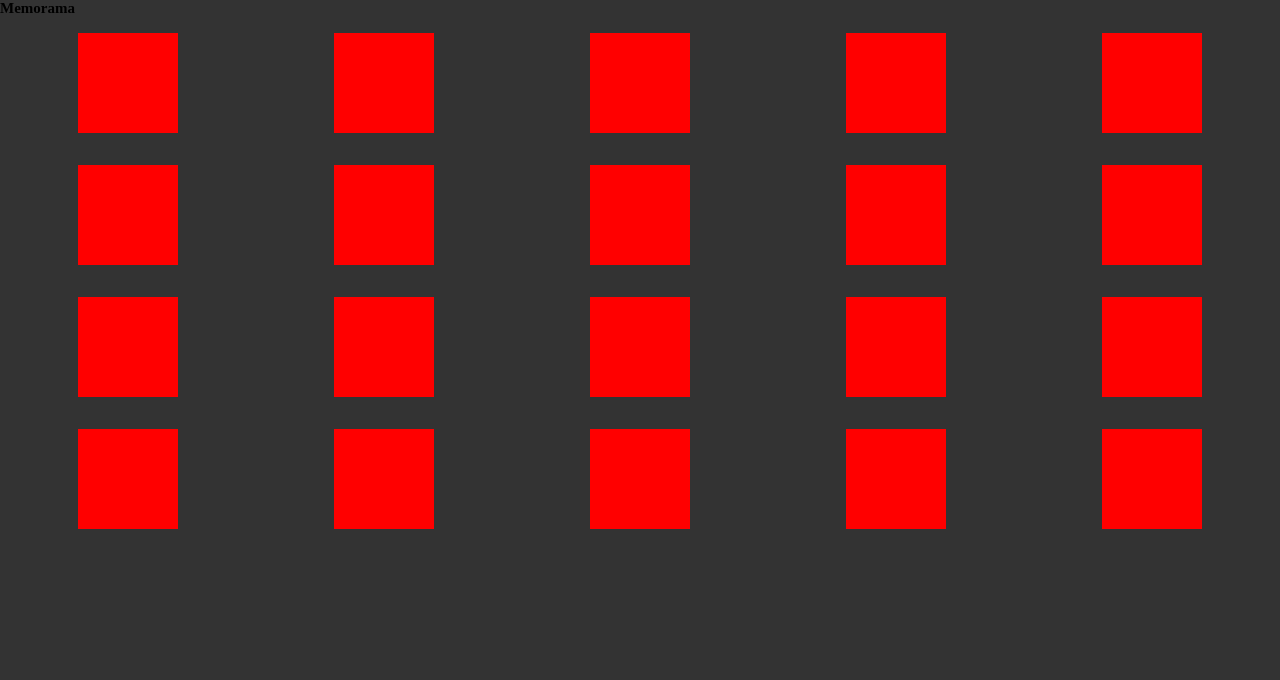
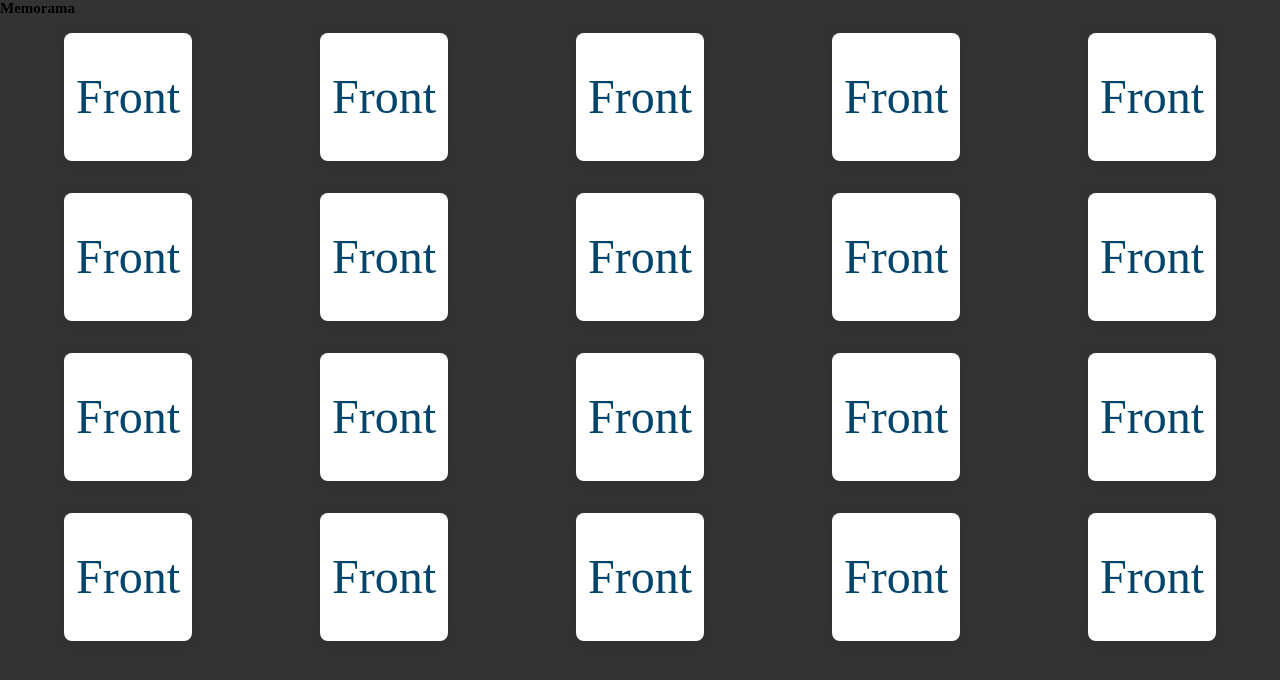
Before and after one commit to PaolaToro/Memorama, an Angular app: page / in a window 1280 px wide. Shown: the top 680 px of the page. Built offline with nearby package versions, Linux system fonts and the light colour scheme.

Commit message:
Update card component with flip functionality

```diff
--- a/src/app/app.component.css
+++ b/src/app/app.component.css
@@ -19,9 +19,3 @@
   align-items: center;
   padding: 1rem;
 }
-
-.card {
-  width: 100px;
-  height: 100px;
-  background: red;
-}
--- a/src/app/app.component.html
+++ b/src/app/app.component.html
@@ -3,70 +3,70 @@
   <section class="cards">
     <div class="row">
       <div class="column">
-        <div class="card"></div>
+        <app-card></app-card>
       </div>
       <div class="column">
-        <div class="card"></div>
+        <app-card></app-card>
       </div>
       <div class="column">
-        <div class="card"></div>
+        <app-card></app-card>
       </div>
       <div class="column">
-        <div class="card"></div>
+        <app-card></app-card>
       </div>
       <div class="column">
-        <div class="card"></div>
+        <app-card></app-card>
       </div>
     </div>
     <div class="row">
       <div class="column">
-        <div class="card"></div>
+        <app-card></app-card>
       </div>
       <div class="column">
-        <div class="card"></div>
+        <app-card></app-card>
       </div>
       <div class="column">
-        <div class="card"></div>
+        <app-card></app-card>
       </div>
       <div class="column">
-        <div class="card"></div>
+        <app-card></app-card>
       </div>
       <div class="column">
-        <div class="card"></div>
+        <app-card></app-card>
       </div>
     </div>
     <div class="row">
       <div class="column">
-        <div class="card"></div>
+        <app-card></app-card>
       </div>
       <div class="column">
-        <div class="card"></div>
+        <app-card></app-card>
       </div>
       <div class="column">
-        <div class="card"></div>
+        <app-card></app-card>
       </div>
       <div class="column">
-        <div class="card"></div>
+        <app-card></app-card>
       </div>
       <div class="column">
-        <div class="card"></div>
+        <app-card></app-card>
       </div>
     </div>
     <div class="row">
       <div class="column">
-        <div class="card"></div>
+        <app-card></app-card>
       </div>
       <div class="column">
-        <div class="card"></div>
+        <app-card></app-card>
       </div>
       <div class="column">
-        <div class="card"></div>
+        <app-card></app-card>
       </div>
       <div class="column">
-        <div class="card"></div>
+        <app-card></app-card>
       </div>
       <div class="column">
-        <div class="card"></div>
+        <app-card></app-card>
       </div>
     </div>
   </section>
--- a/src/app/app.component.ts
+++ b/src/app/app.component.ts
@@ -1,4 +1,5 @@
 import { Component } from '@angular/core';
+import { CardComponent } from './card/card.component';
 
 @Component({
   selector: 'app-root',
--- a/src/app/card/card.component.css
+++ b/src/app/card/card.component.css
@@ -0,0 +1,44 @@
+.card {
+  position: relative;
+  width: 8rem;
+  height: 8rem;
+  perspective: 50rem;
+}
+
+.card .content {
+  position: absolute;
+  top: 0;
+  right: 0;
+  bottom: 0;
+  left: 0;
+  box-shadow: 0 0 15px rgba(0,0,0,0.1);
+  transition: transform 1s;
+  transform-style: preserve-3d;
+}
+
+.card.active .content {
+  transform: rotateY( 180deg ) ;
+  transition: transform 0.5s;
+}
+
+.card .front,
+.card .back {
+  position: absolute;
+  top: 0;
+  right: 0;
+  bottom: 0;
+  left: 0;
+  background: white;
+  line-height: 8rem;
+  color: #03446A;
+  text-align: center;
+  font-size: 3rem;
+  border-radius: .5rem;
+  backface-visibility: hidden;
+}
+
+.card .back {
+  background: #03446A;
+  color: white;
+  transform: rotateY( 180deg );
+}
--- a/src/app/card/card.component.html
+++ b/src/app/card/card.component.html
@@ -1 +1,10 @@
-<p>card works!</p>
+<div class="card" [ngClass]="{ 'active': active }" (click)="handleClick($event)">
+  <div class="content">
+    <div class="front">
+      Front
+    </div>
+    <div class="back">
+      Back!
+    </div>
+  </div>
+</div>
--- a/src/app/card/card.component.ts
+++ b/src/app/card/card.component.ts
@@ -7,9 +7,17 @@ import { Component, OnInit } from '@angular/core';
 })
 export class CardComponent implements OnInit {
 
-  constructor() { }
+  active: boolean;
+
+  constructor() {
+    this.active = false;
+  }
 
   ngOnInit(): void {
   }
 
+  handleClick(event: Event) {
+    this.active = !this.active;
+  }
+
 }
```
